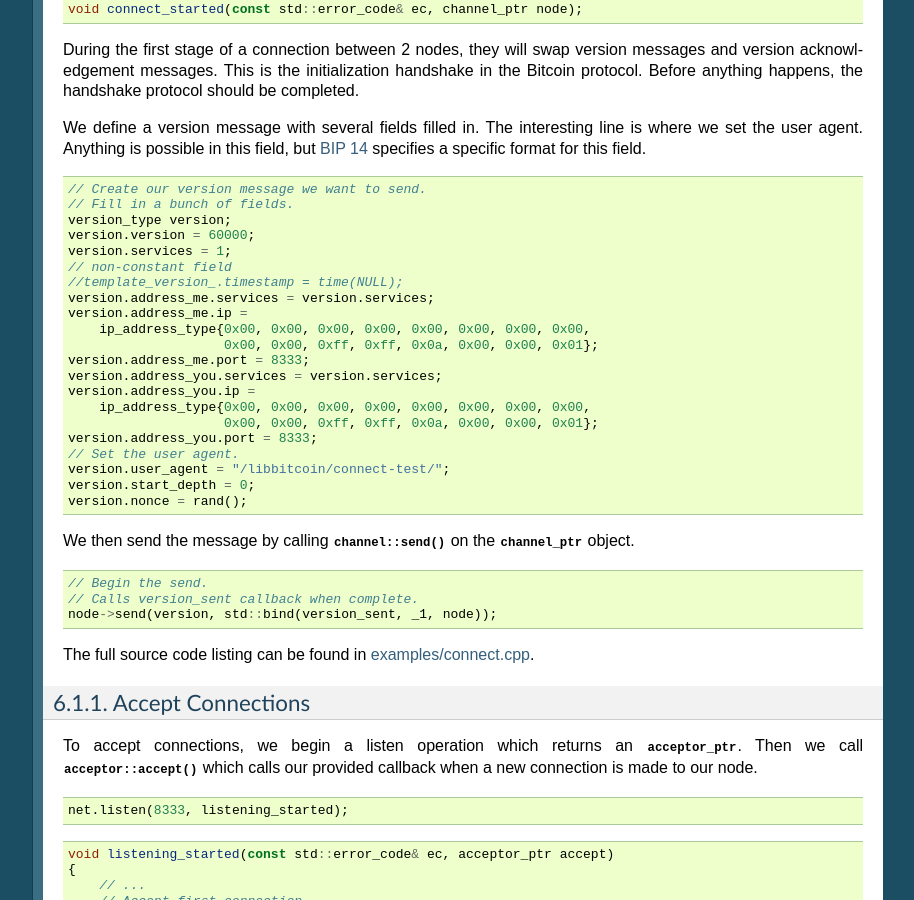
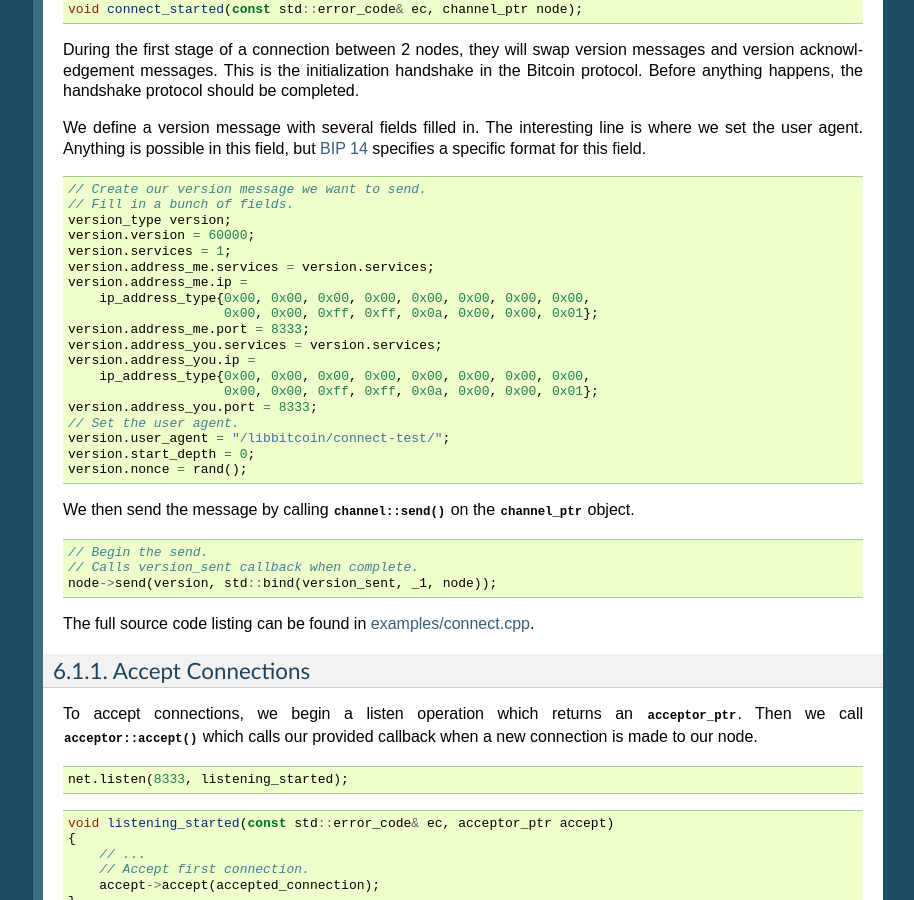
Before and after one commit to libbitcoin/libbitcoin-system, a Sphinx documentation site: the page built from doc/sphinx/network.rst, in a window 1280 px wide and 900 px high, scrolled down 774 px. Shown: the whole window, without its empty margins (187-1101 px from the left). Built offline with Sphinx 7.4.7, drawn with Linux system fonts in a browser that asks for light colours; pages that are not in the unit, such as notebooks, are missing from menus.

Commit message:
deleting dud lines from net documentation.

```diff
--- a/doc/sphinx/examples/connect.rst
+++ b/doc/sphinx/examples/connect.rst
@@ -29,8 +29,6 @@ examples/connect.cpp
         version_type version;
         version.version = 60000;
         version.services = 1;
-        // non-constant field
-        //template_version_.timestamp = time(NULL);
         version.address_me.services = version.services;
         version.address_me.ip =
             ip_address_type{0x00, 0x00, 0x00, 0x00, 0x00, 0x00, 0x00, 0x00,
--- a/doc/sphinx/network.rst
+++ b/doc/sphinx/network.rst
@@ -66,8 +66,6 @@ for this field.
     version_type version;
     version.version = 60000;
     version.services = 1;
-    // non-constant field
-    //template_version_.timestamp = time(NULL);
     version.address_me.services = version.services;
     version.address_me.ip =
         ip_address_type{0x00, 0x00, 0x00, 0x00, 0x00, 0x00, 0x00, 0x00,
```
Also changed, not shown: 1 other file.
